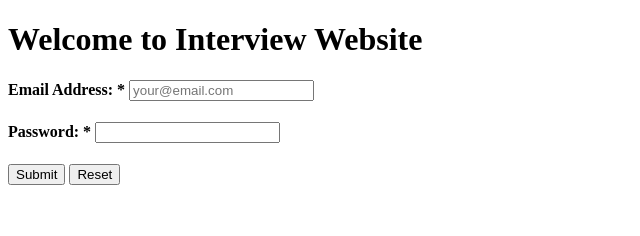
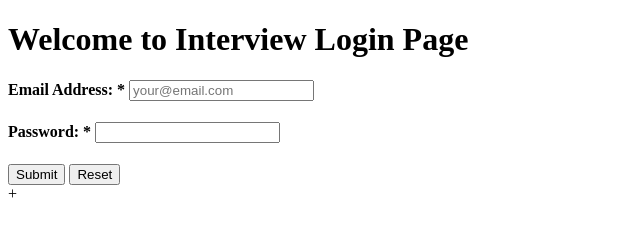
Before and after one commit to TestingBee/Interview, a plain HTML site: page index.html in a window 1280 px wide. Shown: the whole page, without its empty margins (0-640 px from the left). Drawn offline with Linux system fonts and the light colour scheme.

Commit message:
fixed the title

```diff
--- a/index.html
+++ b/index.html
@@ -4,7 +4,7 @@
 <title>Page Title</title>
 </head>
 <body>
-<h1>Welcome to Interview Website</h1>
+<h1>Welcome to Interview Login Page</h1>
 <p>
   <!--
   Replace form-handler.php with URL where to send the form-data when the form is submitted
@@ -29,5 +29,6 @@
     <input type="button" value="Reset" onClick="history.back()" />
 </div>
 </form>
++
 </body>
 </html>
```
